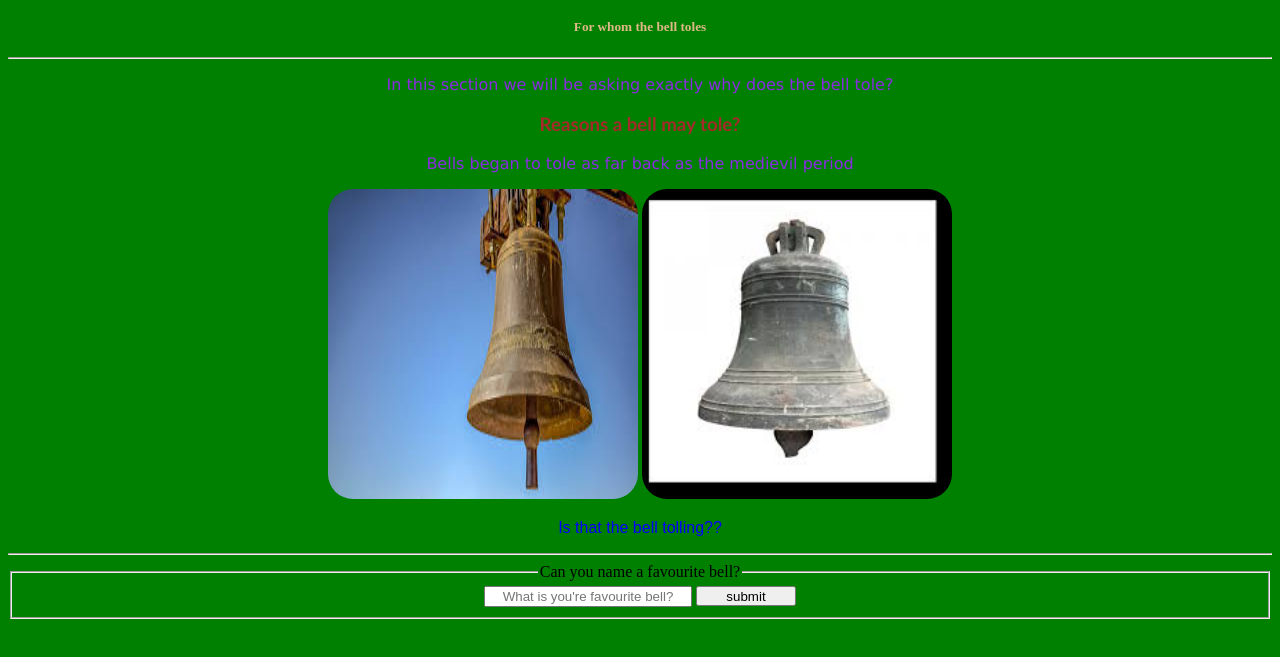
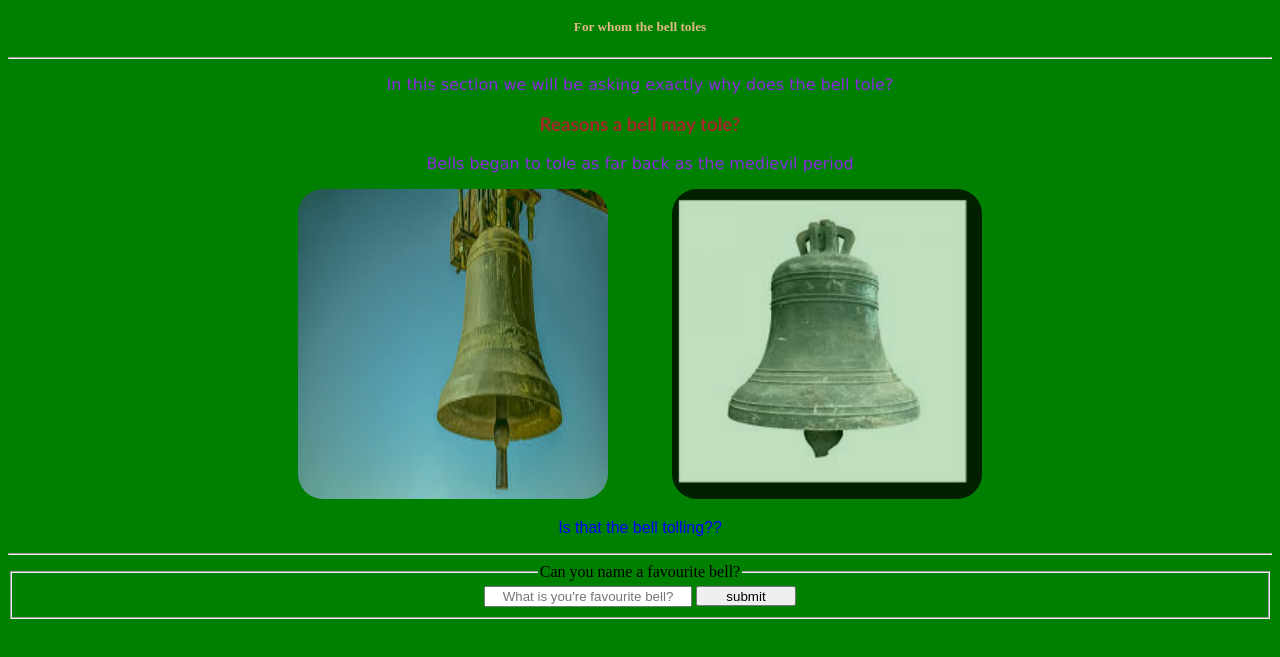
Before and after one commit to JamieJ80/bell_toles, a plain HTML site: page toles/index.html in a window 1280 px wide. Shown: the part 105-762 px from the top of the page. Drawn offline with Linux system fonts and the light colour scheme.

Commit message:
index.html

```diff
--- a/toles/index.html
+++ b/toles/index.html
@@ -1,7 +1,7 @@
 <!DOCTYPE html>
 <html lang="en">
     <head>
-        <meta charset="utf_8">
+        <meta charset="utf-8">
         <title>Bell toles</title>
         <link rel="stylesheet" href="../toles/toles.css">
     </head>
--- a/toles/toles.css
+++ b/toles/toles.css
@@ -29,6 +29,9 @@ button{
 .bell, .old.bell{
     display: inline;
     border-radius: 25px;
+    opacity: 75%;
+    margin-left: 30px;
+    margin-right: 30px;
 }
 .wow{
     color: blue;
```
